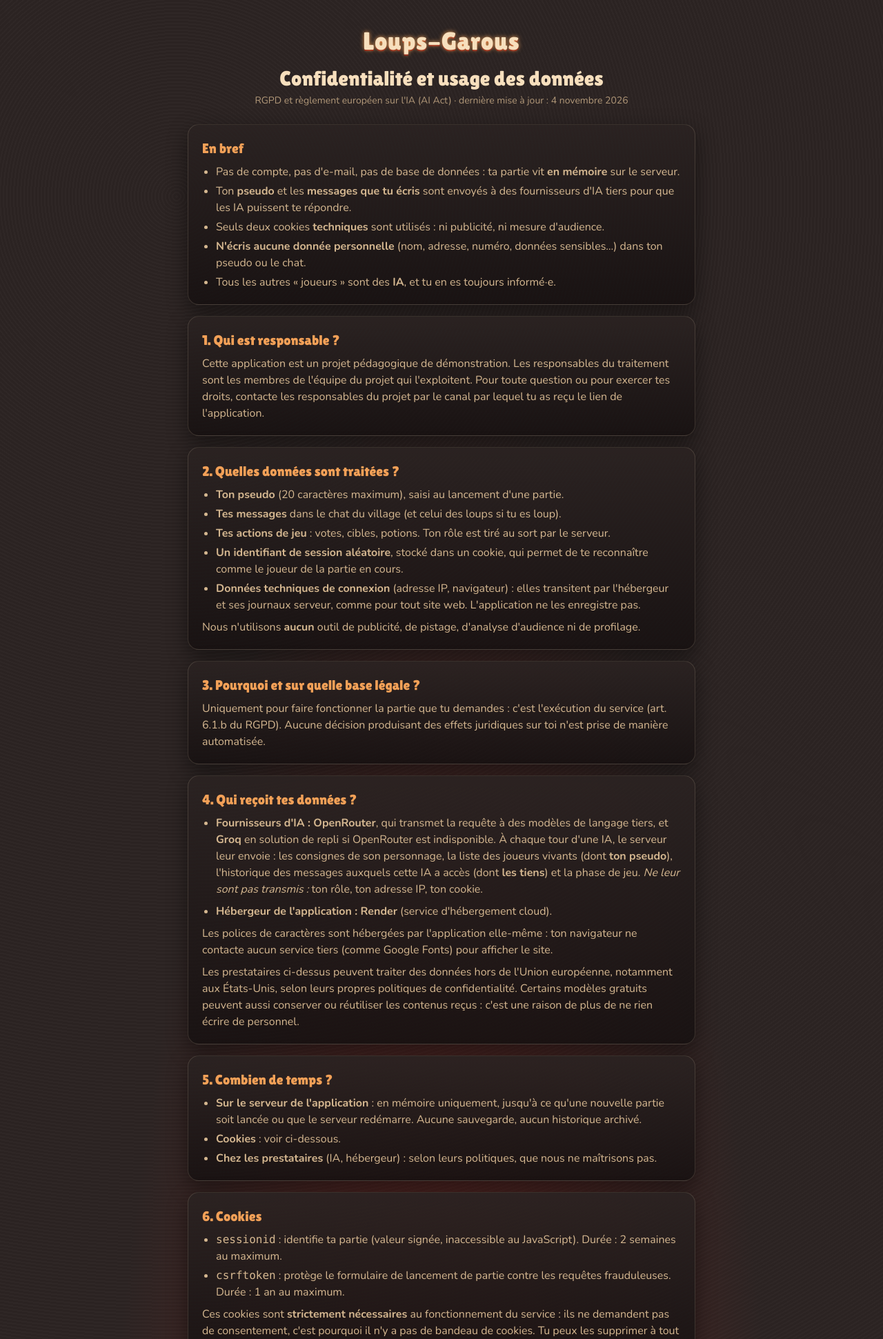
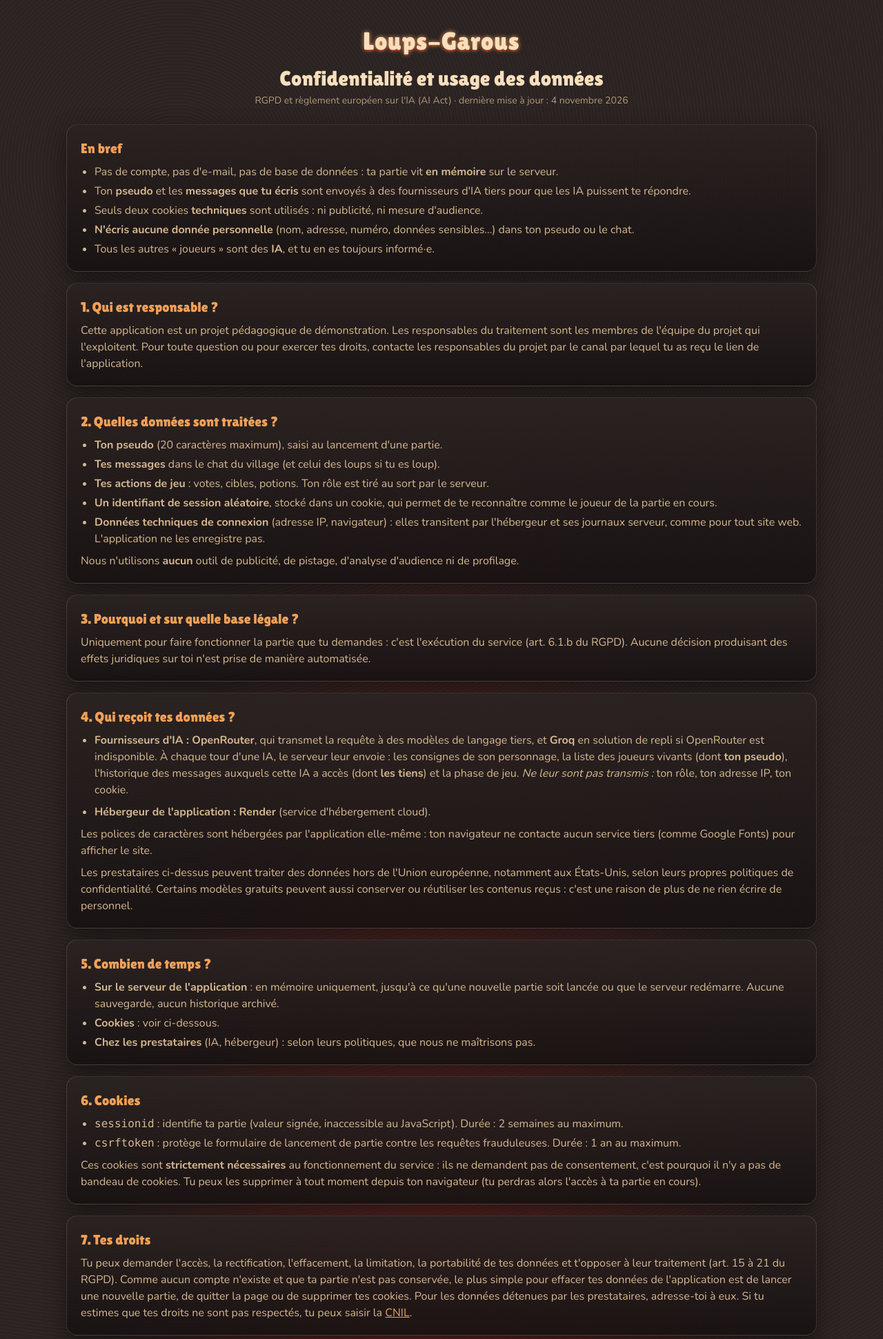
Before and after one commit to UmbertoEmonds/loupGarouAgentique, a Django app: page /confidentialite/ in a window 1280 px wide. Shown: the top 1941 px of the page at 69% size. Run offline with Django 5.2, Linux system fonts and the light colour scheme; style sheets or scripts are compiled from the project's sources.

Commit message:
fix(front): la page de confidentialité utilise plus de largeur
Co-Authored-By: Claude Sonnet 5.5 <noreply@anthropic.com>

```diff
--- a/game/templates/game/privacy.html
+++ b/game/templates/game/privacy.html
@@ -1,7 +1,7 @@
 {% extends "game/base.html" %}
 {% block title %}Confidentialité et usage des données — Les Loups-Garous{% endblock %}
 {% block body %}
-<main class="mx-auto max-w-3xl px-4 py-10">
+<main class="mx-auto max-w-6xl px-4 py-10 sm:px-8">
   <header class="mb-6 text-center">
     <a href="{% url 'home' %}" class="logo-text text-4xl">Loups-Garous</a>
     <h1 class="mt-4 font-display text-3xl text-cream">Confidentialité et usage des données</h1>
```
